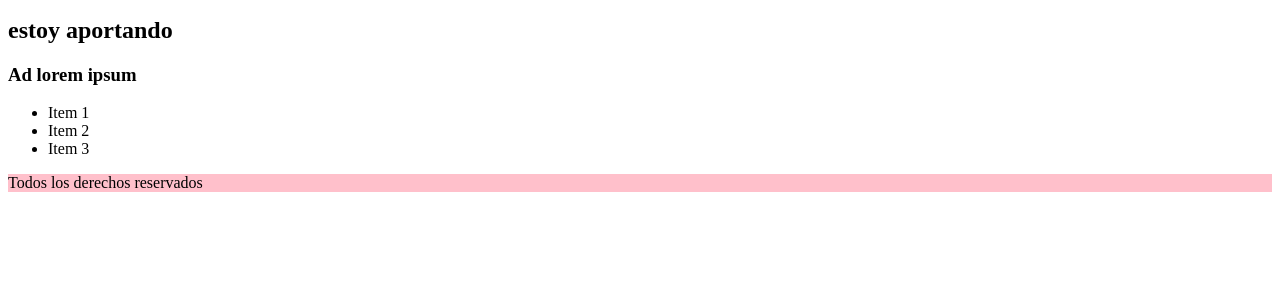
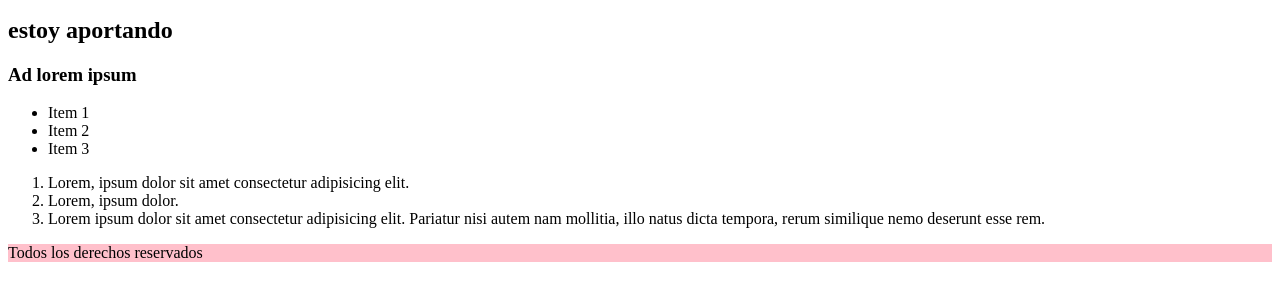
Before and after one commit to hbaravalle/sesion08, a plain HTML site: page index.html in a window 1280 px wide. Shown: the part 145-446 px from the top of the page. Drawn offline with Linux system fonts and the light colour scheme.

Commit message:
Add a new list

```diff
--- a/index.html
+++ b/index.html
@@ -25,6 +25,15 @@
         <li><a href=""></a>Item 2</li>
         <li><a href=""></a>Item 3</li>
       </ul>
+      <ol>
+        <li>Lorem, ipsum dolor sit amet consectetur adipisicing elit.</li>
+        <li>Lorem, ipsum dolor.</li>
+        <li>
+          Lorem ipsum dolor sit amet consectetur adipisicing elit. Pariatur nisi
+          autem nam mollitia, illo natus dicta tempora, rerum similique nemo
+          deserunt esse rem.
+        </li>
+      </ol>
     </main>
     <footer>
       <p>Todos los derechos reservados</p>
```
